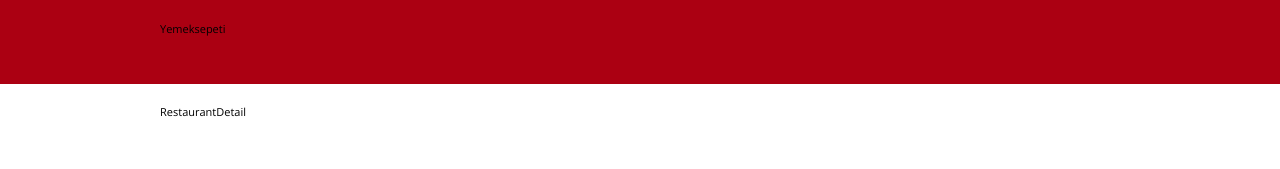
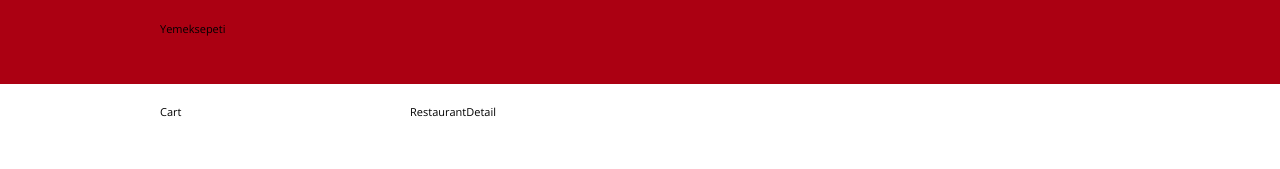
Before and after one commit to berkinanik/dh-frontend-case, a React app: page / in a window 1280 px wide. Shown: the top 169 px of the page. Built offline with nearby package versions, Linux system fonts and the light colour scheme.

Commit message:
layout variables | header | content | cart component in restaurantdetail

```diff
--- /dev/null
+++ b/src/components/Cart/index.tsx
@@ -0,0 +1,11 @@
+import cn from 'classnames';
+
+import styles from './Cart.module.scss';
+
+interface CartProps {
+  className?: string;
+}
+
+export const Cart: React.FC<CartProps> = ({ className }) => {
+  return <div className={cn(styles.container, className)}>Cart</div>;
+};
--- a/src/components/Header/Header.module.scss
+++ b/src/components/Header/Header.module.scss
@@ -3,14 +3,13 @@
   top: 0;
   z-index: 999;
   width: 100%;
-  height: 84px;
   background-color: $colorRed;
 }
 
 .container {
-  height: 100%;
+  height: $headerHeight;
+  padding: 21px 0;
   display: grid;
   grid-auto-flow: column;
   grid-auto-columns: auto;
-  padding: 21px 0;
 }
--- a/src/components/Header/index.tsx
+++ b/src/components/Header/index.tsx
@@ -5,8 +5,8 @@ import styles from './Header.module.scss';
 export const Header: React.FC = () => {
   return (
     <header className={styles.header} id="header">
-      <Wrapper id="header-wrapper" className={styles.container}>
-        Yemeksepeti
+      <Wrapper id="header-wrapper">
+        <div className={styles.container}>Yemeksepeti</div>
       </Wrapper>
     </header>
   );
--- a/src/components/_layouts/Default/DefaultLayout.module.scss
+++ b/src/components/_layouts/Default/DefaultLayout.module.scss
@@ -1,3 +1,3 @@
 .content {
-  margin-top: 20px;
+  margin-top: $contentMarginTop;
 }
--- a/src/components/_layouts/Wrapper/Wrapper.module.scss
+++ b/src/components/_layouts/Wrapper/Wrapper.module.scss
@@ -5,9 +5,11 @@
 
   @include phone {
     width: 100%;
+    padding: 0 20px;
   }
 
   @include tablet {
     width: 100%;
+    padding: 0 32px;
   }
 }
--- a/src/pages/RestaurantDetail/RestaurantDetail.module.scss
+++ b/src/pages/RestaurantDetail/RestaurantDetail.module.scss
@@ -0,0 +1,12 @@
+.container {
+  display: grid;
+  grid-template-columns: auto 1fr;
+  column-gap: 10px;
+}
+
+.cart {
+  position: sticky;
+  top: calc($headerHeight + $contentMarginTop);
+  width: 240px;
+  height: min-content;
+}
--- a/src/pages/RestaurantDetail/index.tsx
+++ b/src/pages/RestaurantDetail/index.tsx
@@ -1,5 +1,13 @@
+import { Cart } from 'components/Cart';
 import { Wrapper } from 'layouts/Wrapper';
 
+import styles from './RestaurantDetail.module.scss';
+
 export const RestaurantDetail: React.FC = () => {
-  return <Wrapper id="restaurant-detail-wrapper">RestaurantDetail</Wrapper>;
+  return (
+    <Wrapper id="restaurant-detail-wrapper" className={styles.container}>
+      <Cart className={styles.cart} />
+      <div style={{ height: '2000px' }}>RestaurantDetail</div>
+    </Wrapper>
+  );
 };
--- a/src/styles/variables.scss
+++ b/src/styles/variables.scss
@@ -12,3 +12,5 @@ $colorBackground: #efefef;
 
 $baseFontSize: 11px;
 $wrapperWidth: 960px;
+$headerHeight: 84px;
+$contentMarginTop: 20px;
```
Also changed, not shown: src/components/Cart/Cart.module.scss (added).
